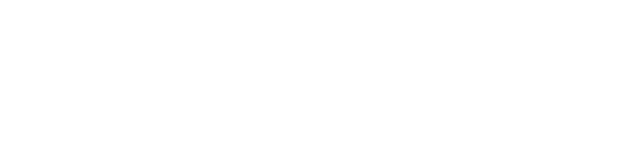
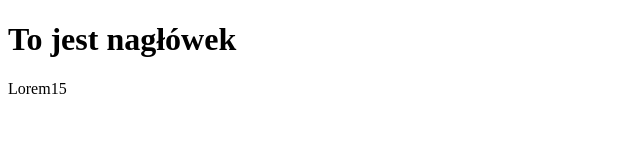
Before and after one commit to pato121/vs-test, a plain HTML site: page index.html in a window 1280 px wide. Shown: the whole page, without its empty margins (0-640 px from the left). Drawn offline with Linux system fonts and the light colour scheme.

Commit message:
Dodałam część strony

```diff
--- a/index.html
+++ b/index.html
@@ -7,6 +7,8 @@
     <title>Document</title>
 </head>
 <body>
-
+    <h1>To jest nagłówek</h1>
+    <p>Lorem15
+    </p>
 </body>
 </html>
```
